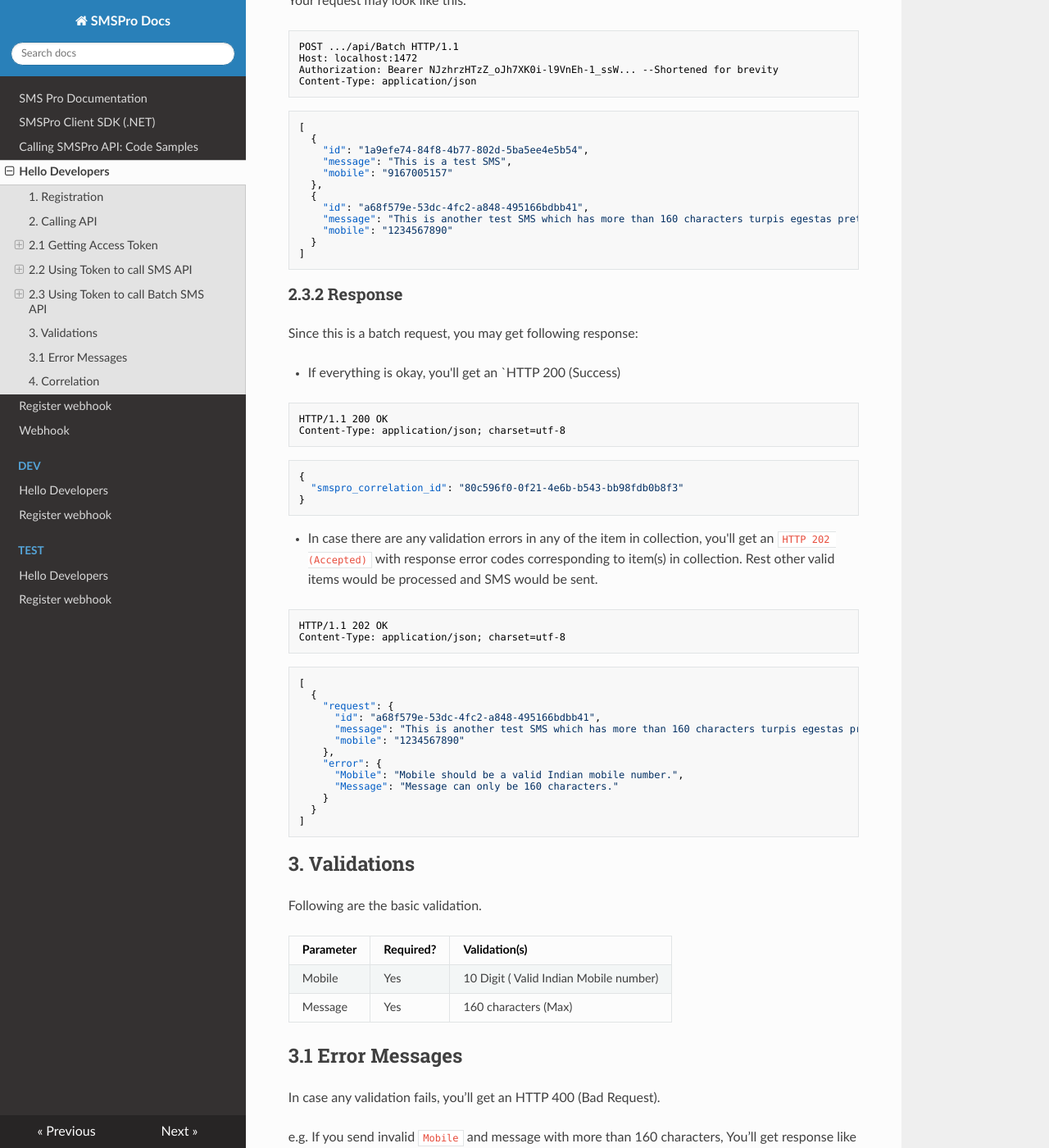
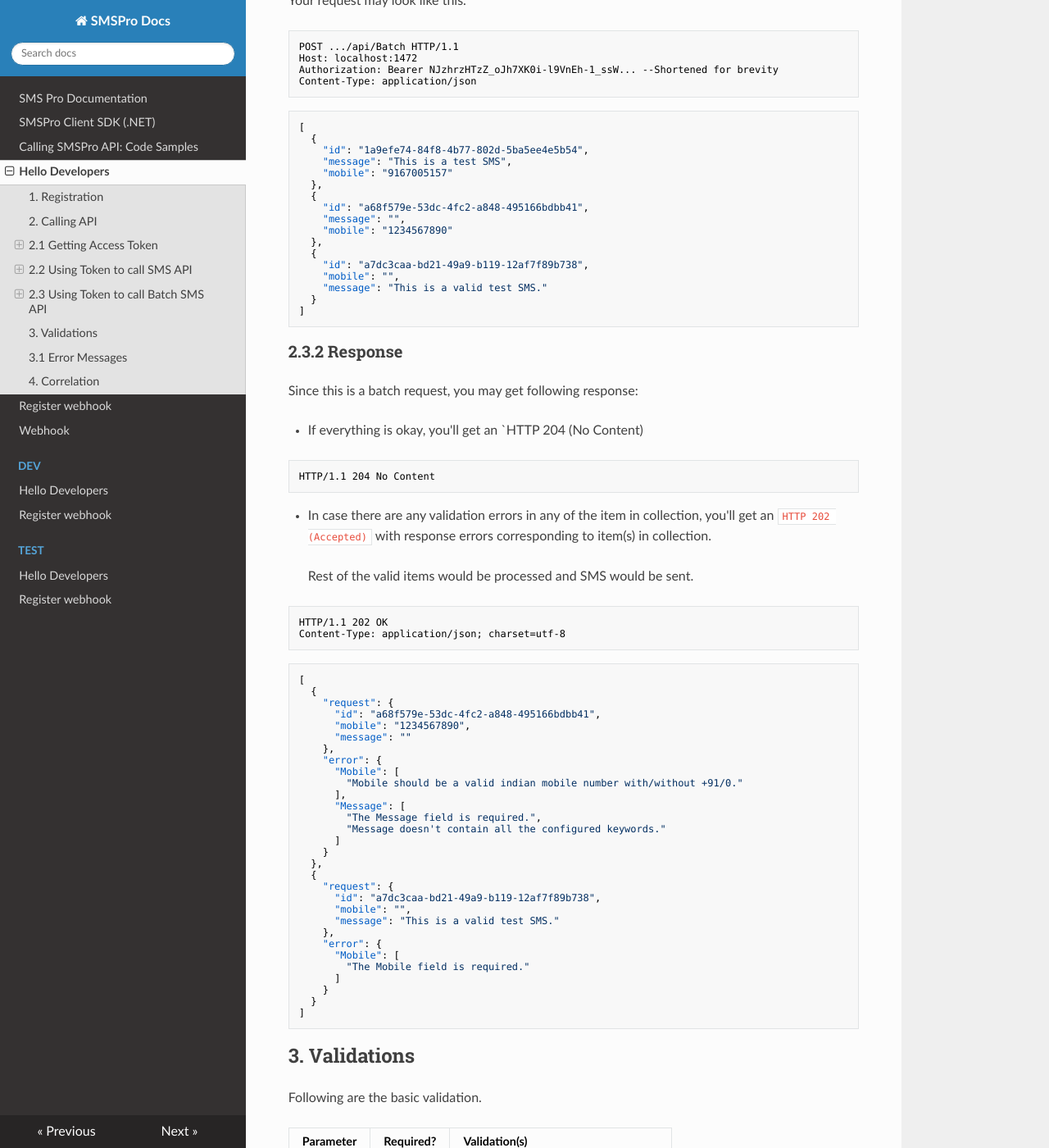
Before and after one commit to iSatishYadav/SMSPro, an MkDocs documentation site: the page built from docs/quick-start.md, in a window 1280 px wide and 1400 px high, scrolled down 2504 px. Shown: the whole window at 82% size. Built offline with MkDocs 1.6.1, drawn with Linux system fonts in a browser that asks for light colours; nearby versions of some CDN libraries.

`````diff
--- a/docs/quick-start.md
+++ b/docs/quick-start.md
@@ -77,6 +77,7 @@ If everything goes okay, you’ll get an `HTTP 204 (No Content)` or `HTTP 202 (A
 
 If any validation fails, you’ll get `HTTP 400 (Bad Request)`. Read section 3 for more about validations.
 
+
 ## 2.3 Using Token to call Batch SMS API
 Send a `POST` request to [/api/Batch][Endpoint: Batch SMS API] endpoint.
 Pass a collection of `mobile` and `message`, and `id`. For validations see section 3 of this document.
@@ -101,8 +102,13 @@ Content-Type: application/json
   },
   {
     "id": "a68f579e-53dc-4fc2-a848-495166bdbb41",
-    "message": "This is another test SMS which has more than 160 characters turpis egestas pretium aenean pharetra magna ac placerat vestibulum lectus mauris ultrices eros in cursus turpis massa tincidunt dui ut ornare lectus sit amet est",
+    "message": "",
     "mobile": "1234567890"
+  },
+  {
+    "id": "a7dc3caa-bd21-49a9-b119-12af7f89b738",
+    "mobile": "",
+    "message": "This is a valid test SMS."
   }
 ]
 ````
@@ -110,19 +116,15 @@ Content-Type: application/json
 ### 2.3.2 Response
 Since this is a batch request, you may get following response:
 
-* If everything is okay, you'll get an `HTTP 200 (Success)
+* If everything is okay, you'll get an `HTTP 204 (No Content)
 
 ````HTTP
-HTTP/1.1 200 OK
-Content-Type: application/json; charset=utf-8
-````
-````JSON
-{
-  "smspro_correlation_id": "80c596f0-0f21-4e6b-b543-bb98fdb0b8f3"
-}
+HTTP/1.1 204 No Content
 ````
 
-* In case there are any validation errors in any of the item in collection, you'll get an `HTTP 202 (Accepted)` with response error codes corresponding to item(s) in collection. Rest other valid items would be processed and SMS would be sent.
+* In case there are any validation errors in any of the item in collection, you'll get an `HTTP 202 (Accepted)` with response errors corresponding to item(s) in collection.
+
+> Rest of the valid items would be processed and SMS would be sent.
 
 ````HTTP
 HTTP/1.1 202 OK
@@ -133,16 +135,34 @@ Content-Type: application/json; charset=utf-8
   {
     "request": {
       "id": "a68f579e-53dc-4fc2-a848-495166bdbb41",
-      "message": "This is another test SMS which has more than 160 characters turpis egestas pretium aenean pharetra magna ac placerat vestibulum lectus mauris ultrices eros in cursus turpis massa tincidunt dui ut ornare lectus sit amet est",
-      "mobile": "1234567890"
+      "mobile": "1234567890",
+      "message": ""
     },
     "error": {
-      "Mobile": "Mobile should be a valid Indian mobile number.",
-      "Message": "Message can only be 160 characters."
+      "Mobile": [
+        "Mobile should be a valid indian mobile number with/without +91/0."
+      ],
+      "Message": [
+        "The Message field is required.",
+        "Message doesn't contain all the configured keywords."
+      ]
+    }
+  },
+  {
+    "request": {
+      "id": "a7dc3caa-bd21-49a9-b119-12af7f89b738",
+      "mobile": "",
+      "message": "This is a valid test SMS."
+    },
+    "error": {
+      "Mobile": [
+        "The Mobile field is required."
+      ]
     }
   }
 ]
 ````
+
 
 ## 3. Validations
 Following are the basic validation.
@@ -171,6 +191,7 @@ e.g. If you send invalid `Mobile` and message with more than 160 characters, You
   }
 }
 ````
+
 ## 4. Correlation
 A header is sent with _Correlation Id_ in `Response`.
 
@@ -184,12 +205,11 @@ X-SMSPro-CorrelationId: 1ebc758c-605f-4e99-825a-8b5c5ae9656b
 
 ````
 
-
 That’s all! Happy Coding!
 
 [Link: Application Registration]:https://ebiz.bpc.co.in/SmsPortal/Applications/Create?utm_source=Docs&utm_medium=Prod
-[Link: .NET Client SDK]:client-sdk
-[Link: Code Samples]:code-samples
+[Link: .NET Client SDK]:../client-sdk
+[Link: Code Samples]:../code-samples
 
 [Endpoint: OAuth2 Token]: https://ebiz.bpc.co.in/SMS/oauth2/token
 
`````
Also changed, not shown: docs/dev/quick-start.md (+32 -14 lines), docs/test/quick-start.md (+34 -14 lines).
